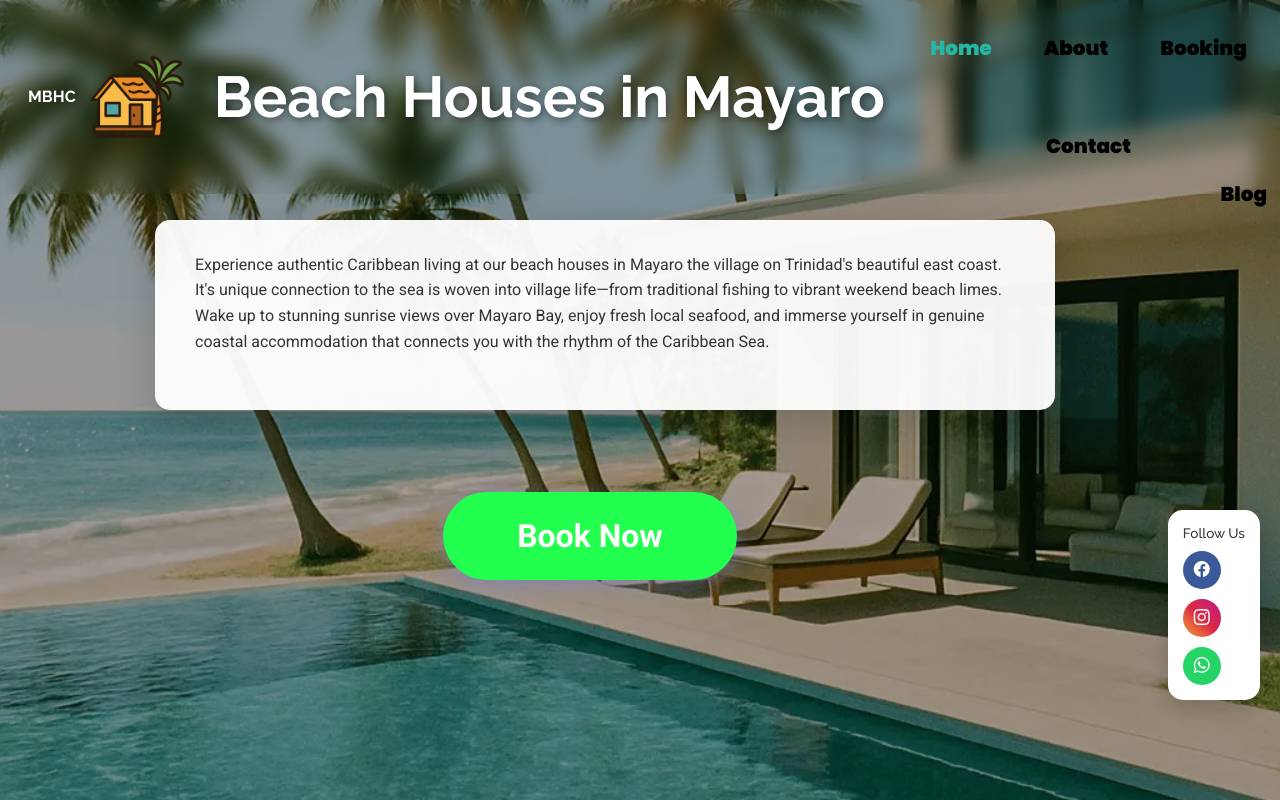
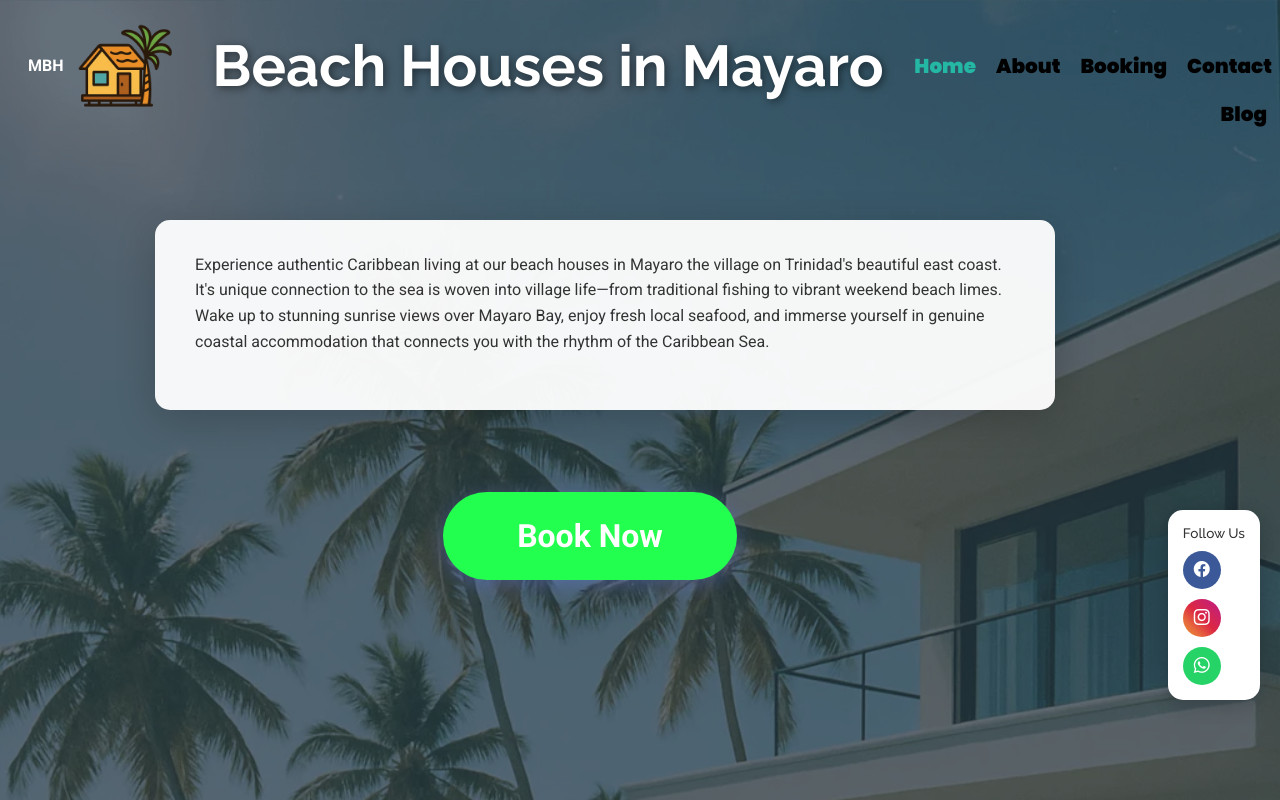
Before and after one commit to KadGeo/Beach-Houses-In-Mayaro-Website, a website: page index.html in a window 1280 px wide. Shown: the top 800 px of the page. Drawn offline with nearby package versions, Linux system fonts and the light colour scheme.

Commit message:
Claude pagespeed insight final update

```diff
--- a/assets/css/custom.css
+++ b/assets/css/custom.css
@@ -70,6 +70,10 @@
   transition: opacity 1s ease, visibility 1s ease;
   position:relative;
   left:20px;
+}
+
+.site-logo{
+  font-weight: 700;
 }
 
 /* Hide hero title and site title when page is scrolled */
--- a/assets/css/main.css
+++ b/assets/css/main.css
@@ -185,9 +185,9 @@ h6 {
 }
 
 .header .logo h1 {
-  font-size: 30px;
+  font-size: 40px;
   margin: 0;
-  font-weight: 700;
+  font-weight: 900;
   color: var(--heading-color);
 }
 
--- a/index.html
+++ b/index.html
@@ -23,7 +23,7 @@
   <!-- Inline Critical CSS for immediate render -->
   <style>
     /* Critical Bootstrap grid & utilities */
-    *,::after,::before{box-sizing:border-box}body{margin:0;font-family:Roboto,sans-serif;font-size:1rem;font-weight:400;line-height:1.5;color:#212529;background-color:#fff}
+    *,::after,::before{box-sizing:border-box}body{margin:0;font-family:Roboto,sans-serif;font-size:1rem;font-weight:400;line-height:1.5;color:#212529;background:linear-gradient(rgba(0,0,0,0.3),rgba(0,0,0,0.3)),url('assets/img/Beach%20House%20Image.webp') center/cover fixed!important;background-size:cover!important;background-position:center!important;background-repeat:no-repeat!important;background-attachment:fixed!important}
     .container,.container-fluid{width:100%;padding-right:15px;padding-left:15px;margin-right:auto;margin-left:auto}
     .row{display:flex;flex-wrap:wrap;margin-right:-15px;margin-left:-15px}
     .col-lg-10{position:relative;width:100%;padding-right:15px;padding-left:15px}
@@ -32,16 +32,34 @@
     .text-center{text-align:center!important}.position-relative{position:relative!important}.fixed-top{position:fixed;top:0;right:0;left:0;z-index:1030}
     .px-3{padding-left:1rem!important;padding-right:1rem!important}
     /* Critical custom styles - Header & Hero */
-    .header{background:rgba(0,0,0,0.7);backdrop-filter:blur(10px);padding:1rem 0;transition:all 0.3s ease}
+    .header{background:transparent!important;backdrop-filter:none!important;-webkit-backdrop-filter:none!important;padding:1rem 0!important;transition:all 0.3s ease;z-index:1030}
     .logo{text-decoration:none;display:flex;align-items:center}
-    .sitename{font-size:1rem!important;color:#fff!important;margin:0}
+    .site-logo{font-size:1rem!important;color:#fff!important;margin:0}
     .logo-img{height:100px!important;max-height:100px!important;width:auto;margin-left:10px}
-    .hero-title{font-size:3.6rem;font-weight:700;color:#fff;text-shadow:2px 2px 8px rgba(0,0,0,0.5);margin:0;text-align:center;white-space:nowrap;position:relative;left:20px}
-    .navmenu ul{list-style:none;margin:0;padding:0;display:flex;gap:2rem}
-    .navmenu a{color:#fff;text-decoration:none;font-weight:500;transition:color 0.3s}
-    #home{min-height:100vh;display:flex;align-items:center;justify-content:center;position:relative;padding:0;background:linear-gradient(rgba(0,0,0,0.3),rgba(0,0,0,0.3)),url('assets/img/Beach%20House%20Image.webp') center/cover}
+    .site-title{font-size:3.6rem;font-weight:700;color:#fff;text-shadow:2px 2px 8px rgba(0,0,0,0.5);margin:0;text-align:center;white-space:nowrap;position:relative;left:20px}
+    .navmenu{display:flex;padding:0;font-size:1rem}
+    .navmenu ul{list-style:none;margin:0;padding:0;display:flex;gap:0}
+    .navmenu li{position:relative;left:30px}
+    .navmenu a{color:#000!important;text-decoration:none;font-weight:500;padding:18px 10px;display:flex;align-items:center;transition:color 0.3s}
+    .navmenu li:last-child a{padding-right:0}
+    .navmenu a.active,.navmenu a:hover{color:#24b7a4!important}
+    .mobile-nav-toggle{display:none;font-size:28px;color:#fff;cursor:pointer;line-height:0;transition:0.5s;position:fixed;top:20px;right:20px;z-index:9999}
+    .bi::before{display:inline-block;font-family:bootstrap-icons!important;font-style:normal;font-weight:400!important;font-variant:normal;text-transform:none;line-height:1;vertical-align:-.125em}
+    .bi-list:before{content:"\f479"}
+    .bi-x:before{content:"\f62a"}
+    @media (max-width:1199px){
+      .navmenu{position:fixed;top:0;right:-100%;width:300px;height:100vh;background:rgba(0,0,0,0.95);padding:50px 20px;transition:0.3s;z-index:9998;display:block!important}
+      body.mobile-nav-active .navmenu{right:0}
+      .navmenu ul{flex-direction:column;gap:1rem}
+      .navmenu li{width:100%!important;text-align:left!important}
+      .navmenu li:nth-child(5){width:100%!important;text-align:left!important;padding-left:20px!important}
+      .mobile-nav-toggle{display:block!important}
+      .site-title{font-size:1.5rem!important}
+    }
+    #home{min-height:100vh;display:flex;align-items:center;justify-content:center;position:relative;padding:0;background:transparent!important}
+    .main{background:transparent!important;min-height:100vh}
     .section{padding:60px 0}
-    .transparent-background{background:transparent}
+    .transparent-background{background:transparent!important}
     .description-box{background:rgba(255,255,255,0.95);padding:2rem 2.5rem;border-radius:15px;box-shadow:0 10px 40px rgba(0,0,0,0.2);max-width:900px;margin:0 auto;position:relative;right:35px}
     .description-box p{font-size:1rem;line-height:1.6;color:#333;margin-bottom:1rem}
     .oval-button{display:inline-block;padding:20px 74px;margin-top:50px;position:relative;right:50px;background:#22ff4e;color:#fff;text-decoration:none;border-radius:50px;font-size:2rem;font-weight:600;transition:all 0.3s ease;box-shadow:0 5px 20px rgba(102,126,234,0.4)}
@@ -80,13 +98,13 @@
     <div class="container-fluid position-relative d-flex align-items-center justify-content-between">
 
       <a href="#home" class="logo d-flex align-items-center">
-        <h1 class="sitename">MBHC</h1>
+        <div class="site-logo">MBH</div>
         <img src="assets/img/MBH  Logo 2.webp" alt="Beach Houses in Mayaro Logo" class="logo-img" width="100" height="100">
       </a>
 
-      <h1 class="hero-title">Beach Houses in Mayaro</h1>
+      <h2 class="site-title">Beach Houses in Mayaro</h2>
 
-      <nav id="navmenuc" class="navmenu">
+      <nav id="navmenu" class="navmenu">
         <ul>
           <li><a href="#home" class="active">Home</a></li>
           <li><a href="#about">About</a></li>
```
